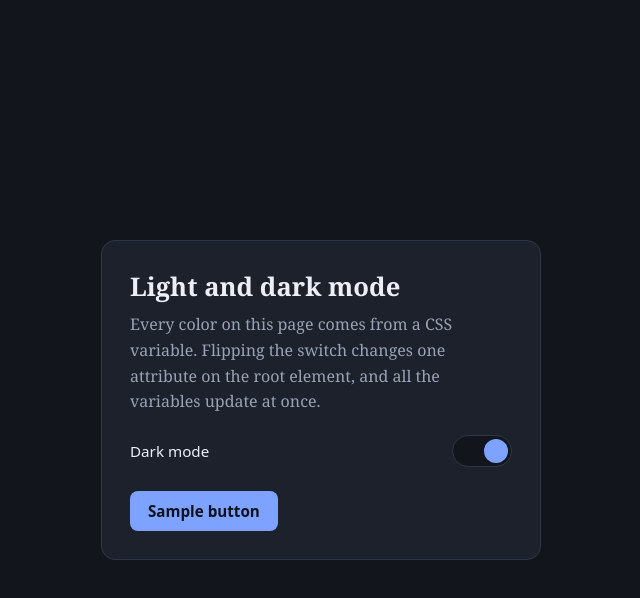
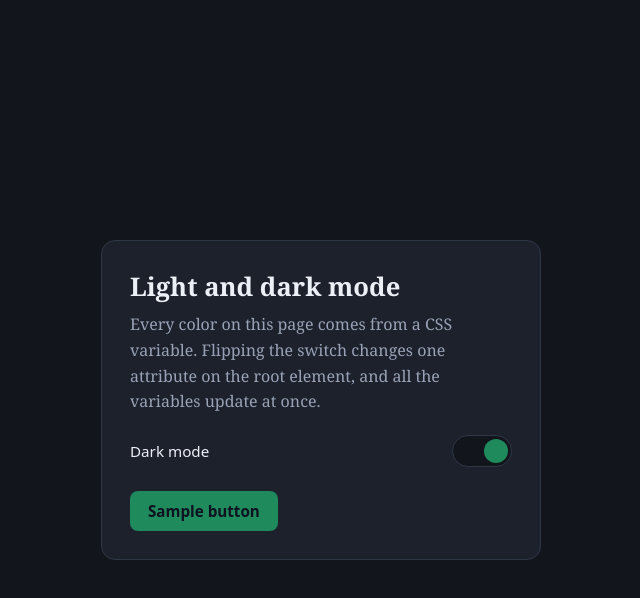
Before and after one commit to deepikaS11/theme-toggle-Button, a plain HTML site: page index.html in a window 1280 px wide. Both pictures are taken after a click on the switch 801 px from the left and 450 px from the top of the page. Shown: the whole page, without its empty margins (319-959 px from the left). Drawn offline with Linux system fonts and the light colour scheme.

Commit message:
feat: change light theme accent to green

```diff
--- a/style.css
+++ b/style.css
@@ -16,7 +16,7 @@
   --text: #eceff5;
   --muted: #9aa3b5;
   --border: #2f3646;
-  --accent: #7ea2ff;
+  --accent: #1f8a5b;
   --accent-text: #0e1220;
 }
 
```
Also changed, not shown: .sf/orgs/00Dd200000rmEF3EAM/metadata-catalog/catalog.json.
